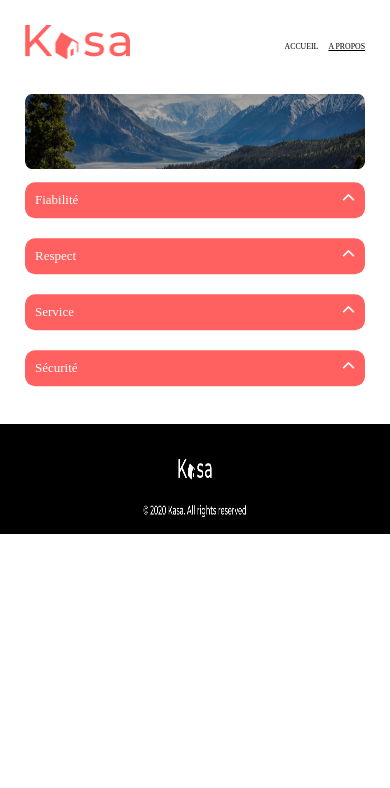
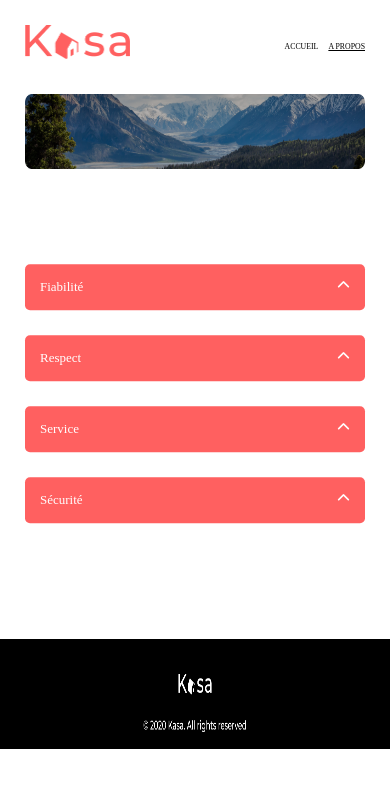
Before and after one commit to NatashaFinkel/Kasa, a React (Create React App) app: page /about in a window 390 px wide. Shown: the top 788 px of the page. Built offline with nearby package versions, Linux system fonts and the light colour scheme.

Commit message:
Modification du css et clean code css

```diff
--- a/src/components/collapse/_collapseAboutPage.scss
+++ b/src/components/collapse/_collapseAboutPage.scss
@@ -2,60 +2,16 @@
 
 .about-page-main-content {
   display: $primary-display;
-  flex-direction: column;
   justify-content: center;
 }
 
-.accordion-container {
+.collapse-container {
   display: flex;
   flex-direction: column;
-  gap: 30px;
+  gap: 5px;
   width: 80%;
   justify-content: space-between;
   margin: 80px 0px;
-}
-
-.accordion {
-  height: 30px;
-  background-color: $secondary-color;
-  font-weight: 500;
-  padding: 10px 20px 10px 15px;
-  border-radius: 5px;
-  display: flex;
-  justify-content: space-between;
-}
-
-.accordion p {
-  color: $primary-color;
-  margin: 0px;
-}
-
-.accordion-btn-arrow {
-  padding: 0px;
-  border: none;
-  background-color: $secondary-color;
-}
-
-.arrow {
-  cursor: pointer;
-}
-
-.collaps-content-container {
-  display: none;
-  background-color: $tertiary-color;
-}
-
-.collaps-content-container p {
-  padding: 15px;
-}
-
-@keyframes slide-bottom {
-  from {
-    transform: translateY(-20%);
-  }
-  to {
-    transform: translateY(0);
-  }
 }
 
 details {
@@ -66,14 +22,19 @@ details {
   summary {
     display: flex;
     justify-content: space-between;
-    font-size: 13px;
-    color: white;
+    font-size: 18px;
+    color: $primary-color;
     background-color: $secondary-color;
-    border-radius: 10px;
+    border-radius: 5px;
     list-style: none;
     cursor: pointer;
-    padding: 10px;
+    padding: 15px;
     transform: translate(-0%, 20%);
+  }
+  p {
+    background-color: $tertiary-color;
+    margin: 7px 0px;
+    padding: 20px;
   }
 }
 
@@ -85,11 +46,14 @@ details {
   transition: all 0.3s;
 }
 
-
-
 //  Ecran : téléphone portable.
 @media screen and (max-width: 425px) {
-  .accordion-container {
+  .collapse-container {
     width: 100%;
   }
+  details {
+    summary {
+      font-size: 13px;
     }
+  }
+}
```
Lines whose indentation alone changed are shown as unchanged.
